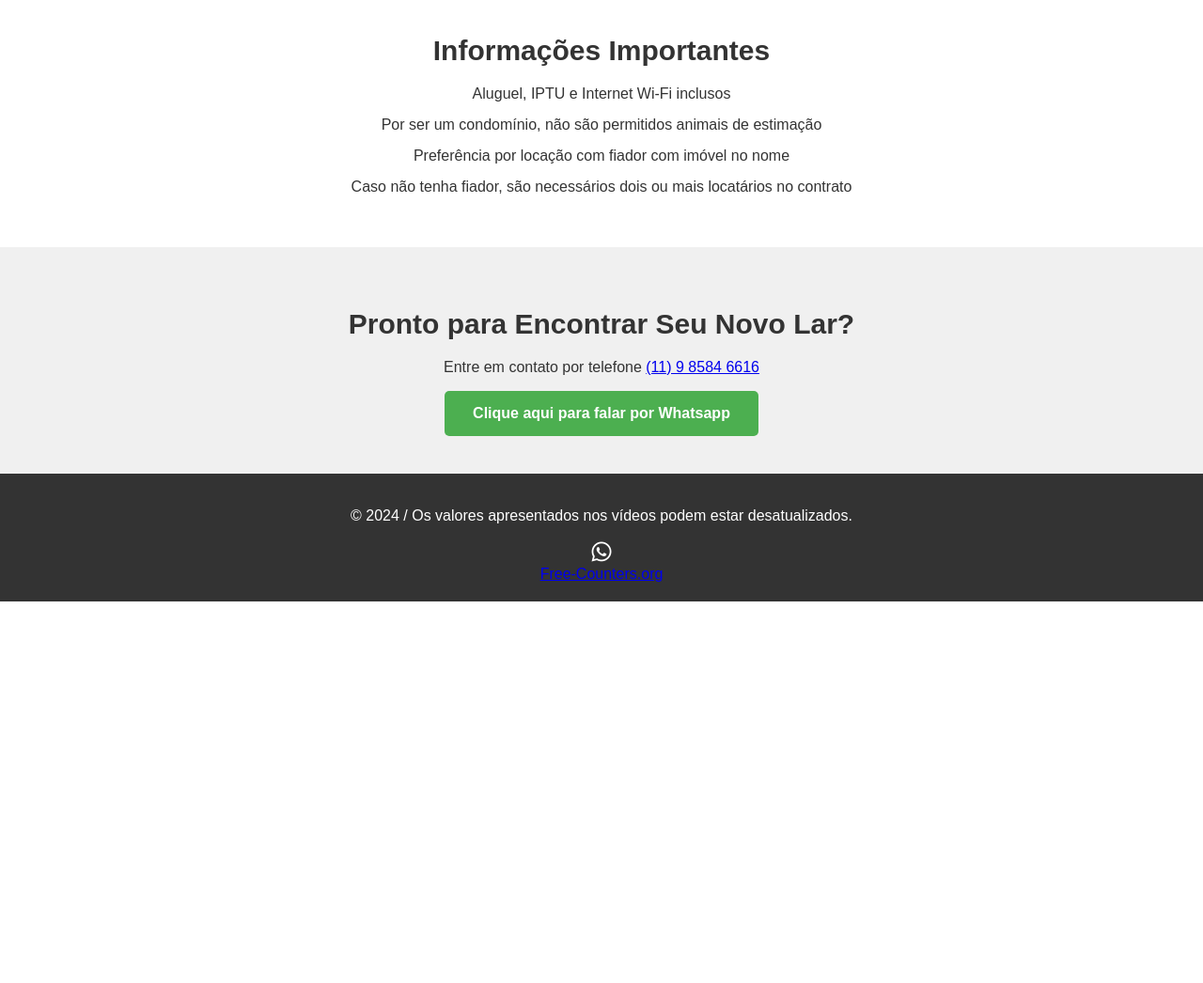
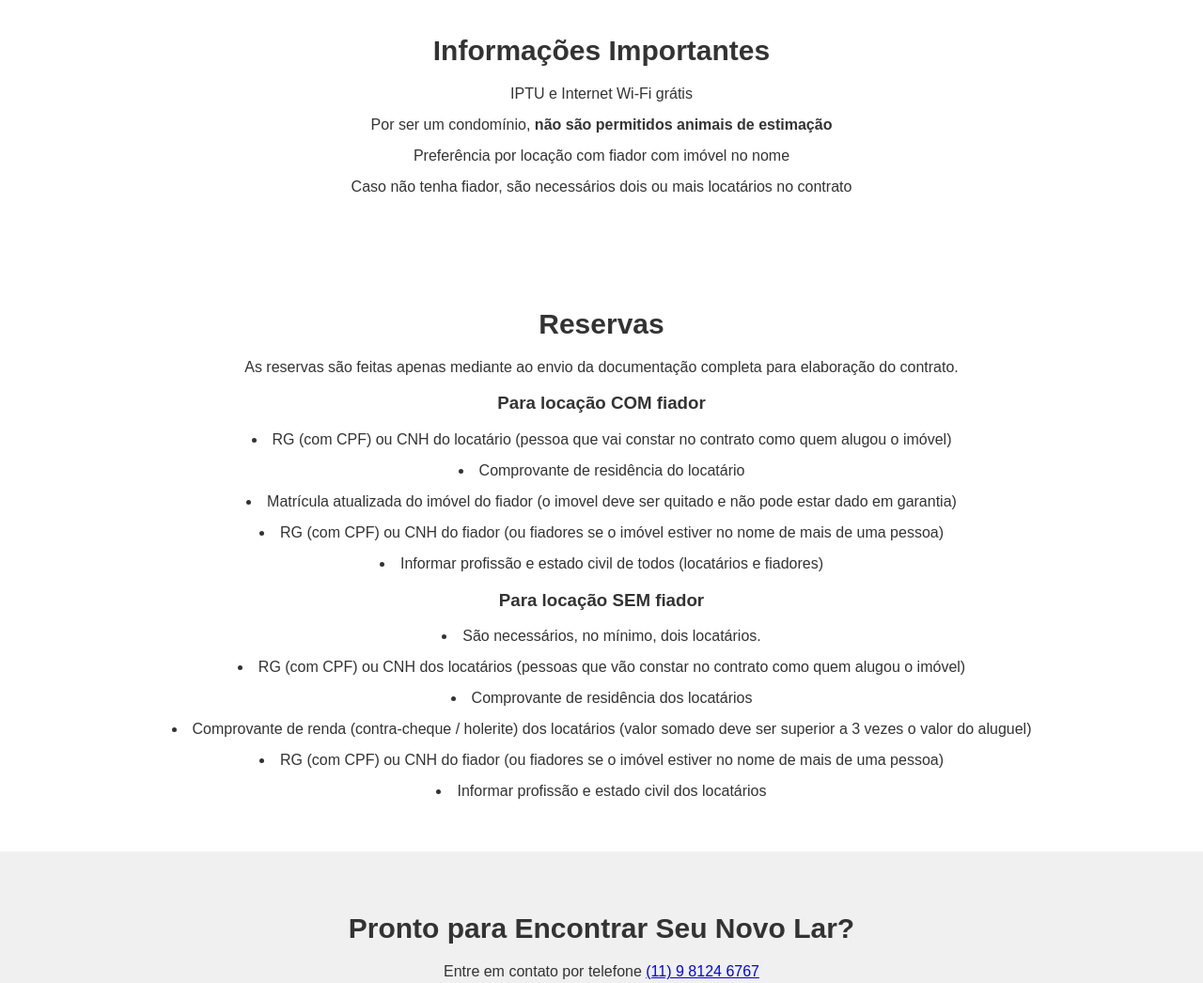
Before and after one commit to saulosch/saulosch.github.io, a plain HTML site: page index.html in a window 1280 px wide. Shown: the part 3880-4926 px from the top of the page at 94% size. Before the commit the page ends 4520 px from the top, so only its background shows below. Drawn offline with Linux system fonts and the light colour scheme; a script that the page names is missing.

Commit message:
Dados de documentação

```diff
--- a/index.html
+++ b/index.html
@@ -25,7 +25,7 @@
         <div class="container">
             <h1>Seu Lar no Coração do Campo Prado</h1>
             <p>Aluguel de casas aconchegantes e práticas, com tudo que você precisa.</p>
-            <a href="https://wa.me/5511985846616" class="cta-button">Agende uma Visita</a>
+            <a href="https://wa.me/5511981246767" class="cta-button">Agende uma Visita</a>
         </div>
     </header>
 
@@ -63,7 +63,7 @@
                         <li>Ideal para solteiros ou casais</li>
                         <li>Sugestão de uso de guarda-roupa para divisão de ambientes</li>
                     </ul>
-                    <a href="https://wa.me/5511985846616" class="cta-button">Quero Alugar</a>
+                    <a href="https://wa.me/5511981246767" class="cta-button">Quero Alugar</a>
                 </div>
 
                 <div class="casa">
@@ -79,7 +79,7 @@
                         <li>Perfeita para famílias ou amigos</li>
                         <li>Quartos bem iluminados e arejados</li>
                     </ul>
-                    <a href="https://wa.me/5511985846616" class="cta-button">Quero Alugar</a>
+                    <a href="https://wa.me/5511981246767" class="cta-button">Quero Alugar</a>
                 </div>
             </div>
         </section>
@@ -99,20 +99,46 @@
             <div class="container">
                 <h2>Informações Importantes</h2>
                 <ul>
-                    <li>Aluguel, IPTU e Internet Wi-Fi inclusos</li>
-                    <li>Por ser um condomínio, não são permitidos animais de estimação</li>
+                    <li>IPTU e Internet Wi-Fi grátis</li>
+                    <li>Por ser um condomínio, <strong>não são permitidos animais de estimação</strong></li>
                     <li>Preferência por locação com fiador com imóvel no nome</li>
                     <li>Caso não tenha fiador, são necessários dois ou mais locatários no contrato</li>
                 </ul>
             </div>
         </section>
+        <section class="informacoes-importantes">
+            <div class="container">
+                <h2>Reservas</h2>
+                <div>As reservas são feitas apenas mediante ao envio da documentação completa para elaboração do contrato.</div>
+                <h3>Para locação COM fiador</h3>
+                <div>
+                    <li>RG (com CPF) ou CNH do locatário (pessoa que vai constar no contrato como quem alugou o imóvel)</li>
+                    <li>Comprovante de residência do locatário</li>
+                    <li>Matrícula atualizada do imóvel do fiador (o imovel deve ser quitado e não pode estar dado em garantia)</li>
+                    <li>RG (com CPF) ou CNH do fiador (ou fiadores se o imóvel estiver no nome de mais de uma pessoa)</li>
+                    <li>Informar profissão e estado civil de todos (locatários e fiadores)</li>
+                </div>
+
+                <h3>Para locação SEM fiador</h3>
+
+                <div>
+                    <li>São necessários, no mínimo, dois locatários.</li>
+                    <li>RG (com CPF) ou CNH dos locatários (pessoas que vão constar no contrato como quem alugou o imóvel)</li>
+                    <li>Comprovante de residência dos locatários</li>
+                    <li>Comprovante de renda (contra-cheque / holerite) dos locatários (valor somado deve ser superior a 3 vezes o valor do aluguel)</li>
+                    <li>RG (com CPF) ou CNH do fiador (ou fiadores se o imóvel estiver no nome de mais de uma pessoa)</li>
+                    <li>Informar profissão e estado civil dos locatários</li>
+                </div>
+            </div>
+        </section>
+
 
         <section class="chamada-acao-final">
             <div class="container">
                 <h2>Pronto para Encontrar Seu Novo Lar?</h2>
 
-                <p>Entre em contato por telefone <a href="tel:+5511985846616">(11) 9 8584 6616</a></p>
-                <a href="https://wa.me/5511985846616" class="cta-button">Clique aqui para falar por Whatsapp</a>
+                <p>Entre em contato por telefone <a href="tel:+5511981246767">(11) 9 8124 6767</a></p>
+                <a href="https://wa.me/5511981246767" class="cta-button">Clique aqui para falar por Whatsapp</a>
             </div>
         </section>
 
@@ -123,7 +149,7 @@
             <p>&copy; 2024 / Os valores apresentados nos vídeos podem estar desatualizados.</p>
             <div class="social-media">
 
-                <a href="https://wa.me/5511985846616"><i class="fab fa-whatsapp"></i></a>
+                <a href="https://wa.me/5511981246767"><i class="fab fa-whatsapp"></i></a>
             </div>
             <div class="mt-8 mx-8 text-center counter">
                 <a href='https://www.free-counters.org/'>Free-Counters.org</a> <script type='text/javascript' src='https://www.freevisitorcounters.com/auth.php?id=b865bcb9b531eb8cce3a62f6907ca20292fdecdc'></script>
```
